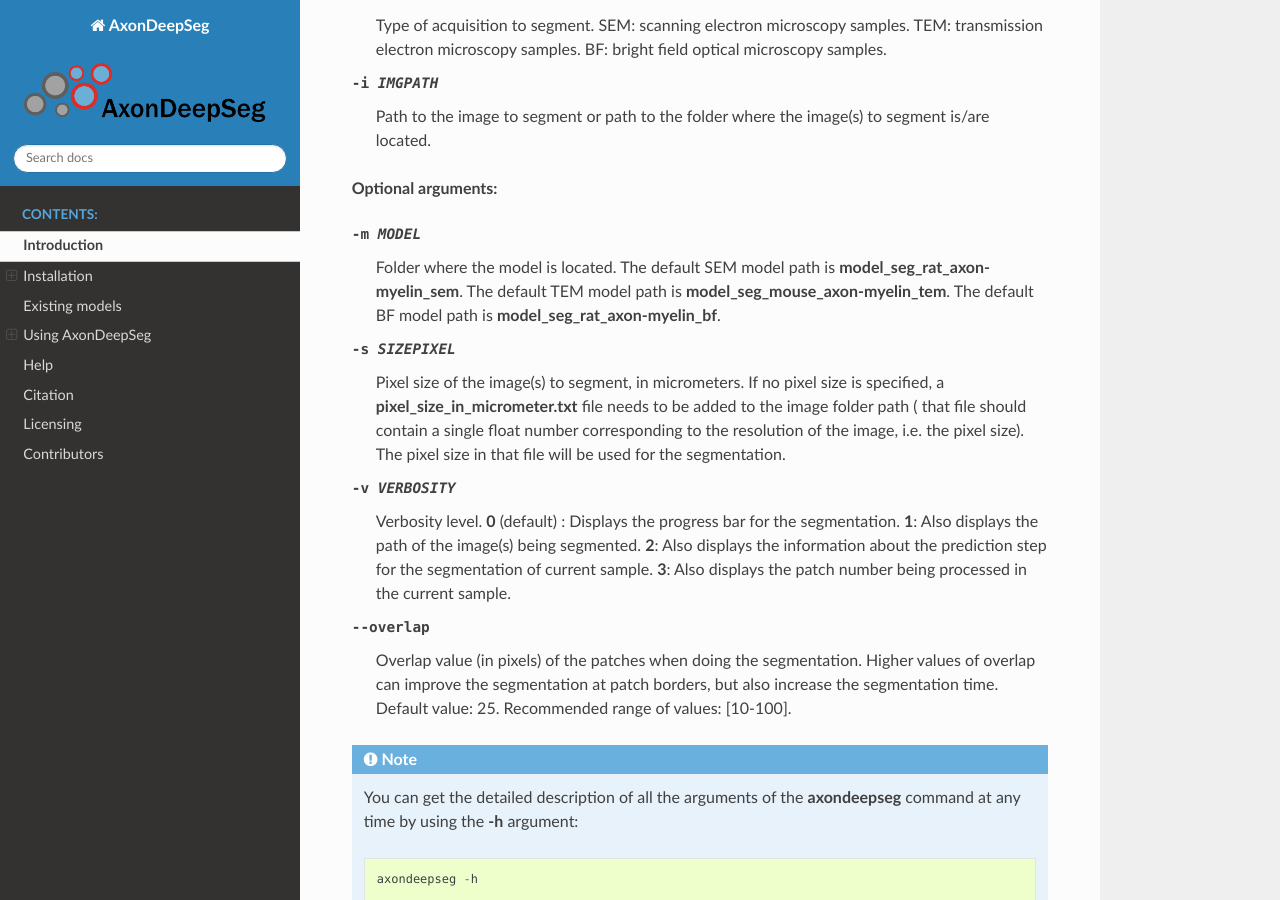
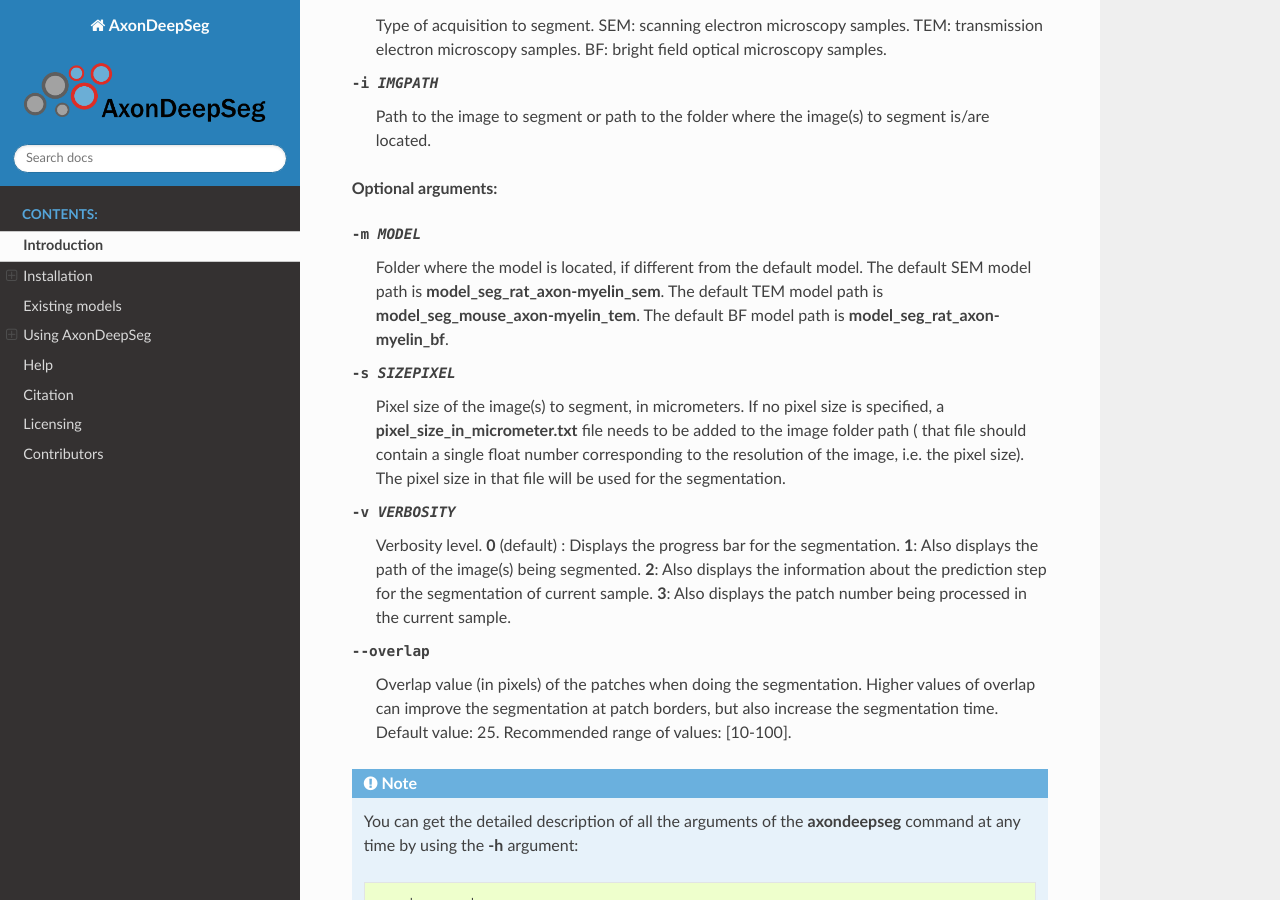
Before and after one commit to axondeepseg/axondeepseg, a Sphinx documentation site: the page built from docs/source/documentation.rst, in a window 1280 px wide and 900 px high, scrolled down 7535 px. Built offline with Sphinx 7.4.7 and the Read the Docs theme 2.0.0, drawn with Linux system fonts in a browser that asks for light colours.

Commit message:
Update docs/source/documentation.rst
Co-authored-by: mariehbourget <54086142+mariehbourget@users.noreply.github.com>

```diff
--- a/docs/source/documentation.rst
+++ b/docs/source/documentation.rst
@@ -219,7 +219,7 @@ The script to launch is called **axondeepseg**. It takes several arguments:
 
 **Optional arguments:**
 
--m MODEL            Folder where the model is located.
+-m MODEL            Folder where the model is located, if different from the default model.
                     The default SEM model path is **model_seg_rat_axon-myelin_sem**.
                     The default TEM model path is **model_seg_mouse_axon-myelin_tem**.
                     The default BF model path is **model_seg_rat_axon-myelin_bf**.
```
